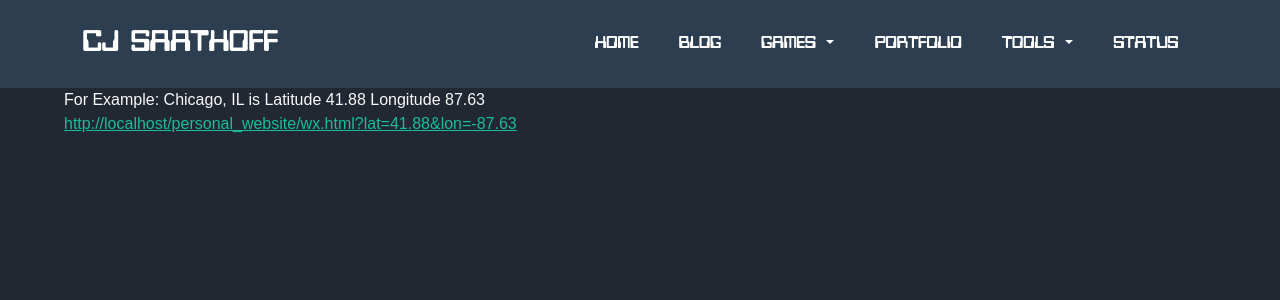
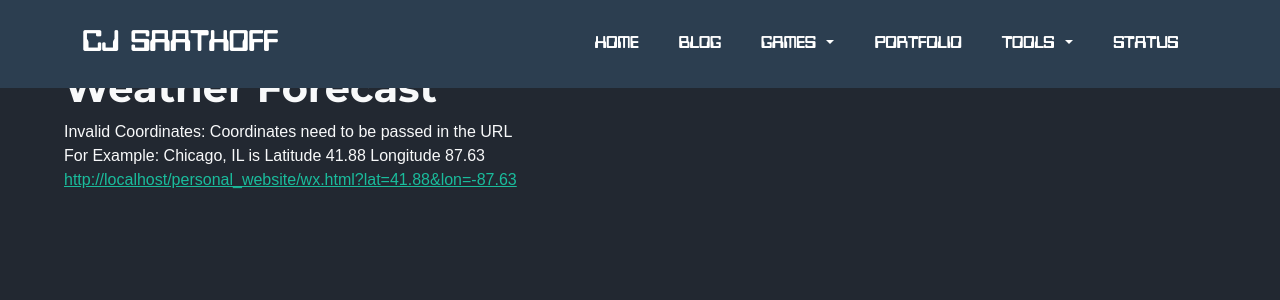
Before and after one commit to cjthedj97/personal_website, a Jekyll site: the page built from pages/wx.html, in a window 1280 px wide. Shown: the top 300 px of the page. Built offline with Jekyll 4.4.1, drawn with Linux system fonts in a browser that asks for light colours; nearby versions of some CDN libraries.

Commit message:
Update wx.html

```diff
--- a/pages/wx.html
+++ b/pages/wx.html
@@ -62,6 +62,7 @@
     </style>
 </head>
 <body>
+   <h1 id="page-title">Weather Forecast</h1>
     <div class="weather-data" id="weather-data">
         Loading weather data...
     </div>
```
Also changed, not shown: other parts of pages/wx.html (+0 -1 lines).
